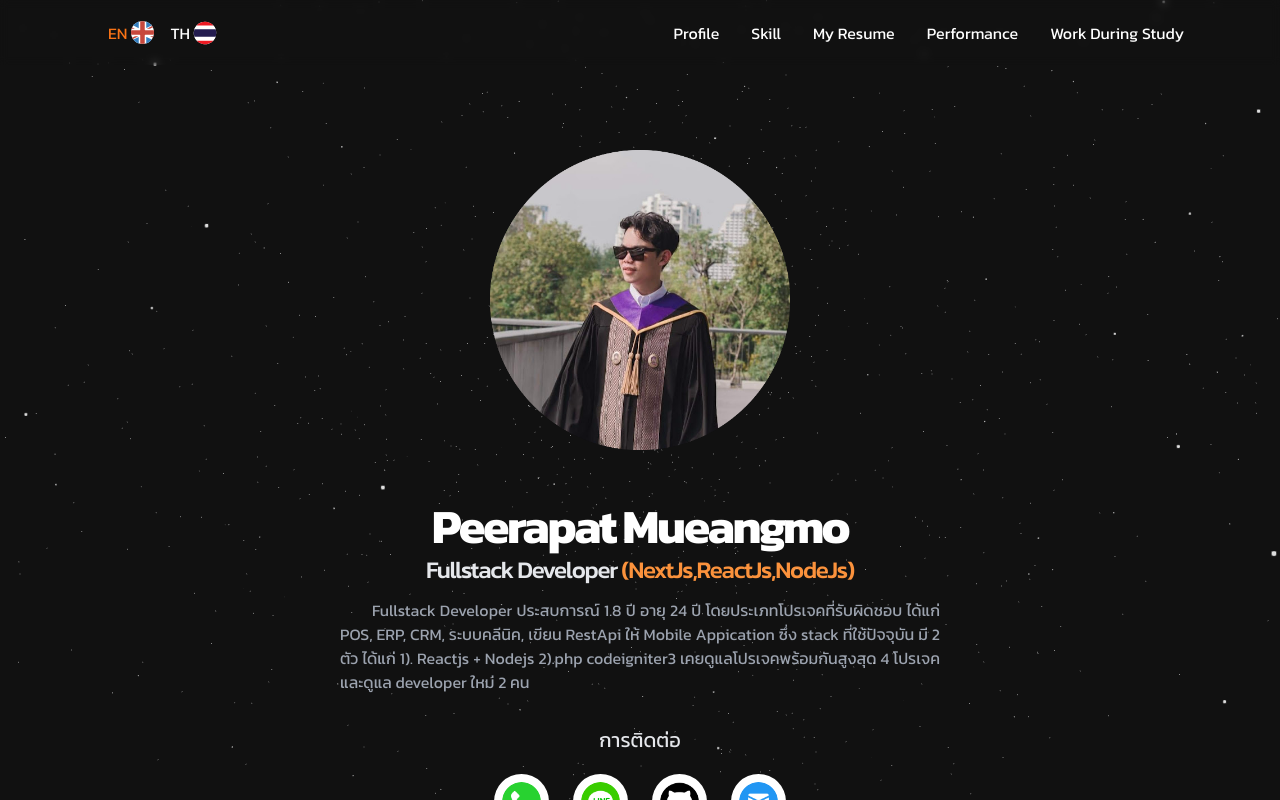
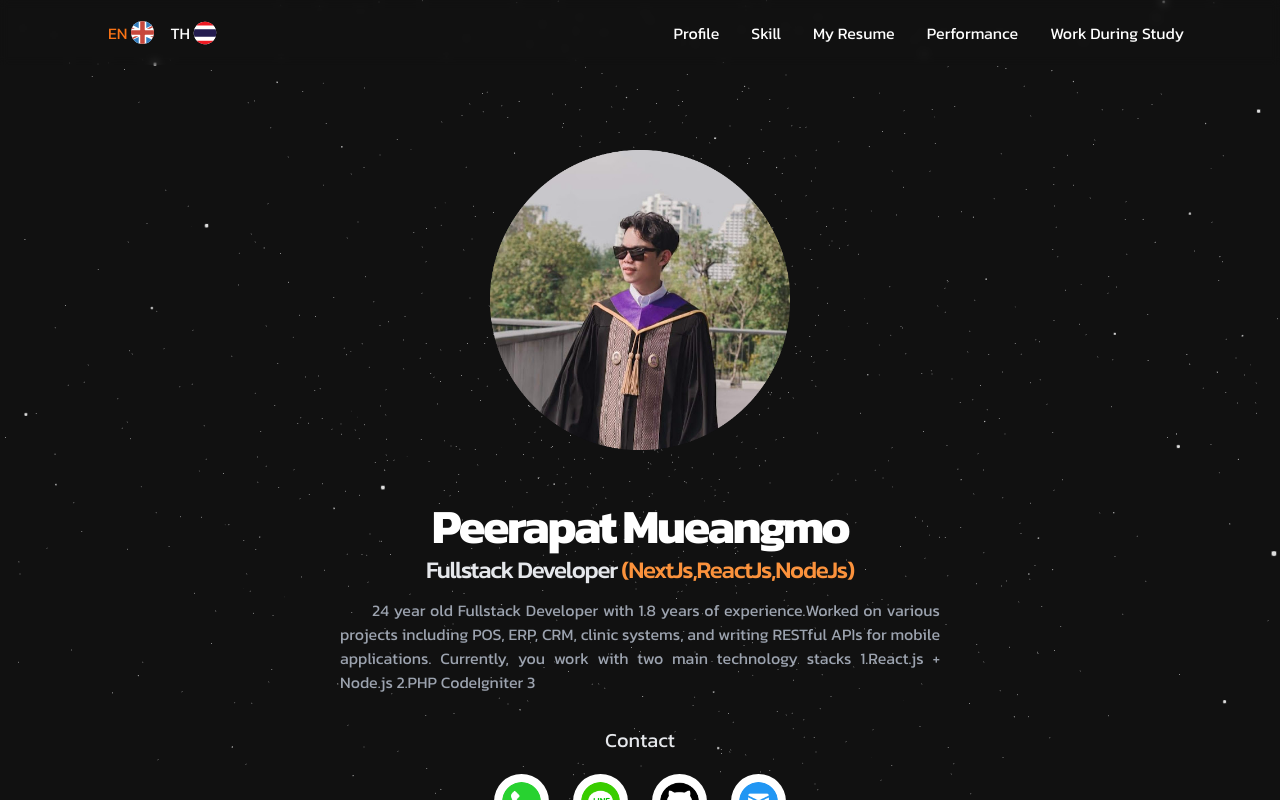
Before and after one commit to newpee23/PeerapatCV, a Next.js app: page / in a window 1280 px wide. Shown: the top 800 px of the page. Built offline with nearby package versions, Linux system fonts and the light colour scheme.

Commit message:
21.40 19/02/2567 commit

```diff
--- a/components/Banner.tsx
+++ b/components/Banner.tsx
@@ -35,14 +35,12 @@ const Banner = () => {
                     </p>
                     <div className="text-justify">
                         <p className="text-indent-2 text-base text-gray-400 my-3 max-w-[600px]">
-                            Fullstack Developer ประสบการณ์ 1.8 ปี อายุ 24 ปี โดยประเภทโปรเจคที่รับผิดชอบ ได้แก่ POS, ERP, CRM, ระบบคลีนิค, เขียน RestApi ให้ Mobile Appication ซึ่ง stack ที่ใช้ปัจจุบัน
-                            มี 2 ตัว ได้แก่ 1). Reactjs + Nodejs 2).php codeigniter3 เคยดูแลโปรเจคพร้อมกันสูงสุด
-                            4 โปรเจคและดูแล developer ใหม่ 2 คน
+                            {dataLanguage.bannerDetail}
                         </p>
                     </div>
                     <div className="text-md justify-center my-5">
                         <p className="text-gray-200 max-w-[600px] text-xl">
-                            การติดต่อ
+                            {dataLanguage.bannerContact}
                         </p>
                         <div className="max-w-[600px] w-full flex justify-center mt-5">
                             <ContactIcon iconsName="phone"/>
--- a/components/ui/contactIcon.tsx
+++ b/components/ui/contactIcon.tsx
@@ -7,12 +7,16 @@ import phone from "@/public/Icons/phone-flat.png";
 import line from "@/public/Icons/line.png";
 import github from "@/public/Icons/github.png";
 import mail from "@/public/Icons/mail.png";
+import { useAppContext } from "@/context/page";
+import { useTranslation } from "@/data/language/setLanguage";
 
 type Props = {
     iconsName: "phone" | "line" | "github" | "mail";
 }
 
 const ContactIcon = ({ iconsName }: Props) => {
+    const { language } = useAppContext();
+    const dataLanguage = useTranslation(language);
 
     const getIcon = (): StaticImageData | null => {
         if (iconsName === "phone") return phone;
@@ -24,10 +28,10 @@ const ContactIcon = ({ iconsName }: Props) => {
     }
 
     const getContentPopover = (): string => {
-        if (iconsName === "phone") return "เบอร์โทรศัพท์ : 080-08430371";
-        if (iconsName === "line") return "ไลน์ไอดี : newlou234";
-        if (iconsName === "github") return "profile : github.com/newpee23";
-        if (iconsName === "mail") return "อีเมล์ : newp231612@gmail.com";
+        if (iconsName === "phone") return `${dataLanguage.bannerPhone} : 080-08430371`;
+        if (iconsName === "line") return `${dataLanguage.bannerLine} : newlou234`;
+        if (iconsName === "github") return `${dataLanguage.bannerGit} : github.com/newpee23`;
+        if (iconsName === "mail") return `${dataLanguage.bannerEmail} : newp231612@gmail.com`;
 
         return "";
     }
--- a/data/language/en.ts
+++ b/data/language/en.ts
@@ -1,5 +1,11 @@
 import { languageType } from "./setLanguage";
 
 export const dataEn: languageType = {
-    myName: "Peerapat Mueangmo"
+    myName: "Peerapat Mueangmo",
+    bannerDetail: " 24 year old Fullstack Developer with 1.8 years of experience.Worked on various projects including POS, ERP, CRM, clinic systems, and writing RESTful APIs for mobile applications. Currently, you work with two main technology stacks 1.React.js + Node.js 2.PHP CodeIgniter 3",
+    bannerContact: "Contact",
+    bannerPhone: "Phone",
+    bannerGit: "Code Sauce",
+    bannerLine: "LineId",
+    bannerEmail: "Email"
 }
--- a/data/language/setLanguage.ts
+++ b/data/language/setLanguage.ts
@@ -3,6 +3,12 @@ import { dataTh } from "./th";
 
 export interface languageType {
     myName: string;
+    bannerDetail: string;
+    bannerContact: string;
+    bannerPhone: string;
+    bannerGit: string;
+    bannerLine: string;
+    bannerEmail: string;
 }
 
 export const useTranslation = (language : "EN" | "TH") => {
--- a/data/language/th.ts
+++ b/data/language/th.ts
@@ -1,5 +1,11 @@
 import { languageType } from "./setLanguage";
 
 export const dataTh: languageType = {
-    myName: "พีรพัฒน์ เหมืองหม้อ"
+    myName: "พีรพัฒน์ เหมืองหม้อ",
+    bannerDetail: "Fullstack Developer ประสบการณ์ 1.8 ปี อายุ 24 ปี โดยประเภทโปรเจคที่รับผิดชอบ ได้แก่ POS, ERP, CRM, ระบบคลีนิค, เขียน RestApi ให้ Mobile Appication ซึ่ง stack ที่ใช้ปัจจุบัน มี 2 ตัว ได้แก่ 1). Reactjs + Nodejs 2).php codeigniter3 เคยดูแลโปรเจคพร้อมกันสูงสุด 4 โปรเจคและดูแล developer ใหม่ 2 คน",
+    bannerContact: "ช่องทางติดต่อ",
+    bannerPhone: "เบอร์โทรศัพท์",
+    bannerGit: "ผลงาน",
+    bannerLine: "ไลน์ไอดี",
+    bannerEmail: "อีเมล์"
 }
```
